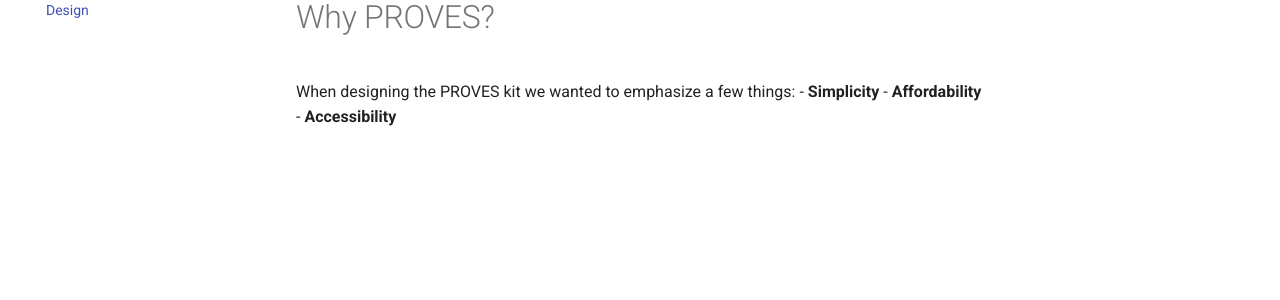
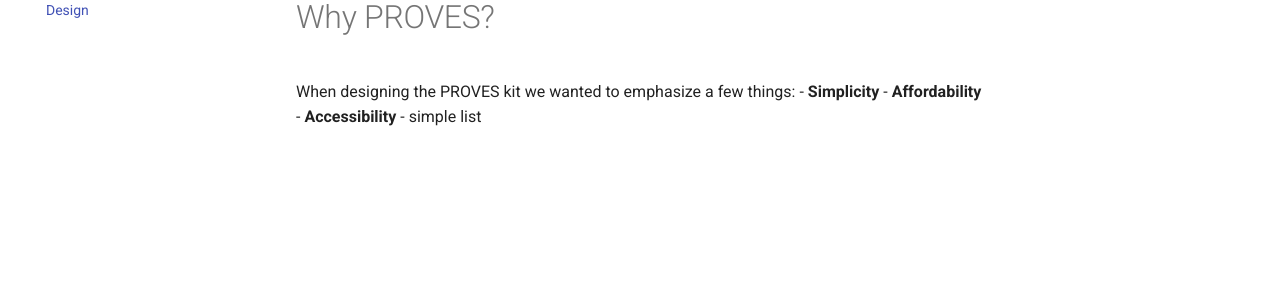
Before and after one commit to proveskit/Documentation, an MkDocs documentation site: the page built from docs/design_philosophy.md, in a window 1280 px wide. Shown: the part 149-449 px from the top of the page. Built offline with MkDocs 1.6.1 and Material for MkDocs 9.7.7, drawn with Linux system fonts in a browser that asks for light colours.

Commit message:
Update design_philosophy.md

```diff
--- a/docs/design_philosophy.md
+++ b/docs/design_philosophy.md
@@ -3,3 +3,4 @@ When designing the PROVES kit we wanted to emphasize a few things:
 - **Simplicity**
 - **Affordability**
 - **Accessibility**
+- simple list
```
